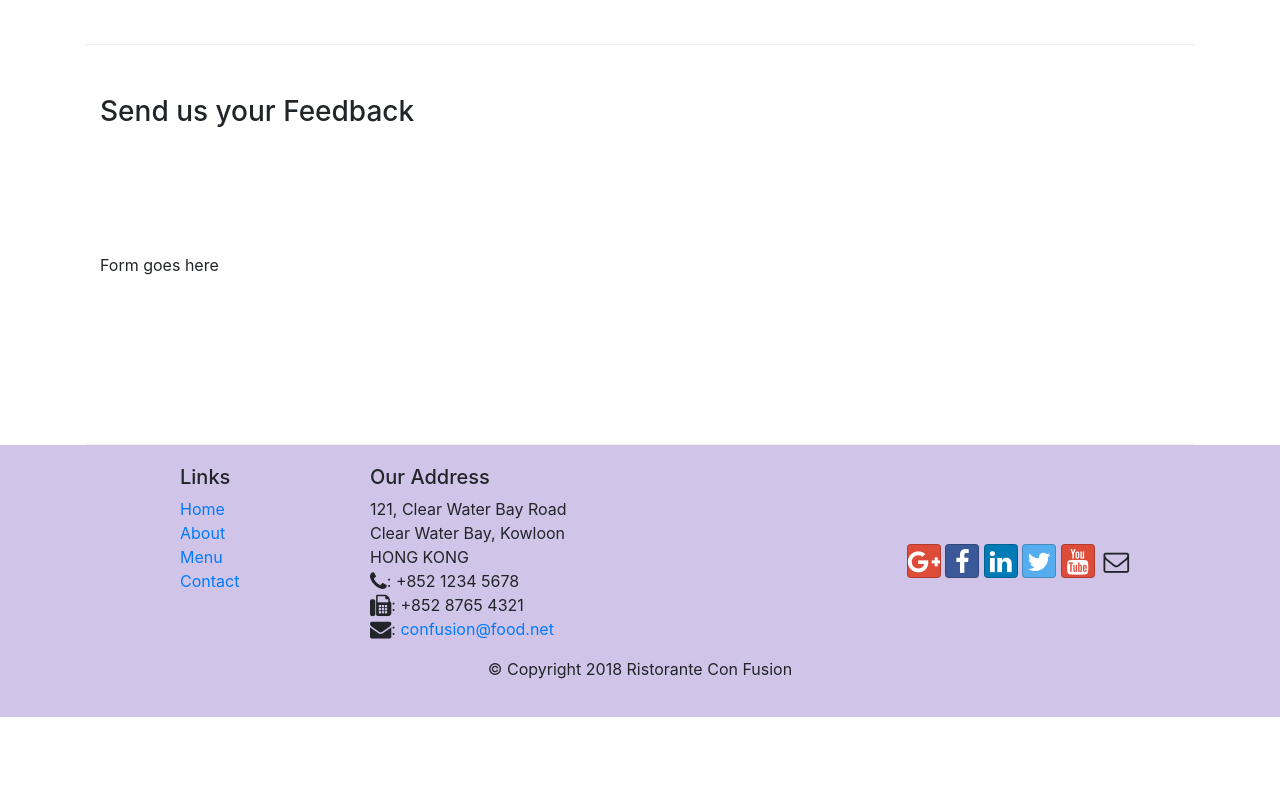
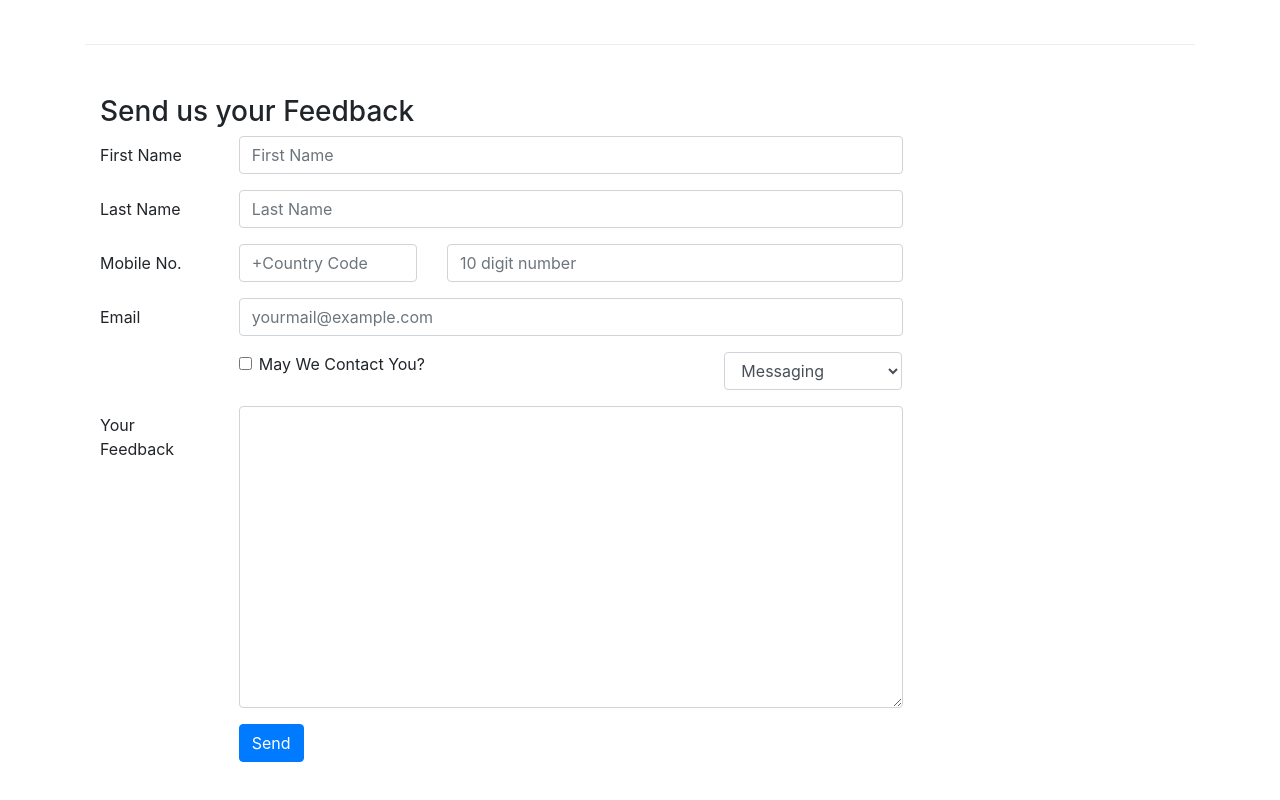
Before and after one commit to jaimittal1998/Not_Boring_Repo, a website: page contactus.html in a window 1280 px wide. Shown: the part 820-1620 px from the top of the page. Before the commit the page ends 1537 px from the top, so only its background shows below. Drawn offline with nearby package versions, Linux system fonts and the light colour scheme.

Commit message:
Added Feedback (#14)

```diff
--- a/contactus.html
+++ b/contactus.html
@@ -92,7 +92,62 @@
               <h3>Send us your Feedback</h3>
            </div>
             <div class="col-12 col-md-9">
-                Form goes here
+                <form>
+                    <div class="form-group row">
+                        <label for="firstname" class="col-md-2 col-form-label">First Name</label>
+                        <div class="col-md-10">
+                            <input type="text" class="form-control" id="firstname" name="firstname" placeholder="First Name">
+                        </div>
+                    </div>
+                    <div class="form-group row">
+                        <label for="lastname" class="col-md-2 col-form-label">Last Name</label>
+                        <div class="col-md-10">
+                            <input type="text" class="form-control" id="lastname" name="lastname" placeholder="Last Name">
+                        </div>
+                    </div>
+                    <div class="form-group row">
+                        <label for="telnum" class="col-12 col-md-2 col-form-label">Mobile No.</label>
+                        <div class="col-5 col-md-3">
+                            <input type="tel" class="form-control" id="code" name="code" placeholder="+Country Code">
+                        </div>
+                        <div class="col-7 col-md-7">
+                            <input type="tel" class="form-control" id="telnum" name="telnum" placeholder="10 digit number">
+                        </div>
+                    </div>
+                    <div class="form-group row">
+                        <label for="emailid" class="col-md-2 col-form-label">Email</label>
+                        <div class="col-md-10">
+                            <input type="email" class="form-control" id="emailid" name="emailid" placeholder="yourmail@example.com">
+                        </div>
+                    </div>
+                    <div class="form-group row">
+                        <div class="col-md-6 offset-md-2">
+                            <div class="form-check">
+                                <input type="checkbox" class="form-check-input" name="approve" id="approve" value="">
+                                <label class="form-check-label" for="approve">
+                                    May We Contact You?
+                                </label>
+                            </div>
+                        </div>
+                        <div class="col-md-3 offset-md-1">
+                            <select class="form-control">
+                                <option>Messaging</option>
+                                <option>Mail</option>
+                            </select>
+                        </div>
+                    </div>
+                    <div class="form-group row">
+                        <label for="feedback" class="col-md-2 col-form-label">Your Feedback</label>
+                        <div class="col-md-10">
+                           <textarea class="form-control" id="feedback" name="feedback" rows="12"></textarea>
+                        </div>
+                    </div>
+                    <div class="form-group row">
+                        <div class="offset-md-2 col-md-10">
+                            <button type="submit" class="btn btn-primary">Send</button>
+                        </div>
+                    </div>
+                </form>
             </div>
              <div class="col-12 col-md">
             </div>
```
